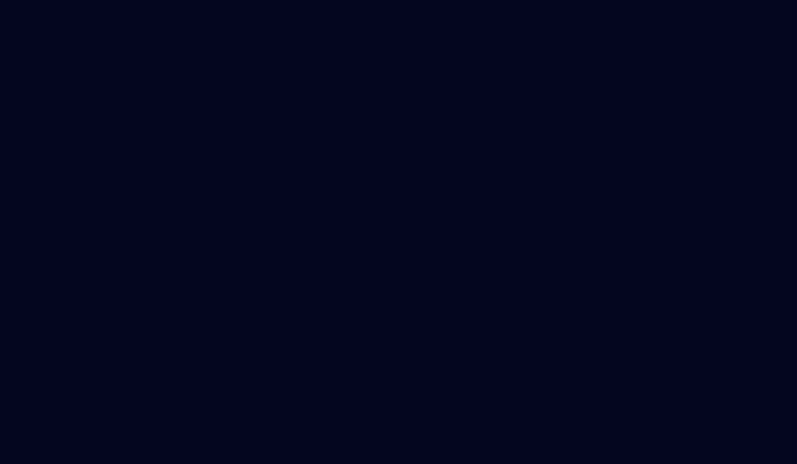
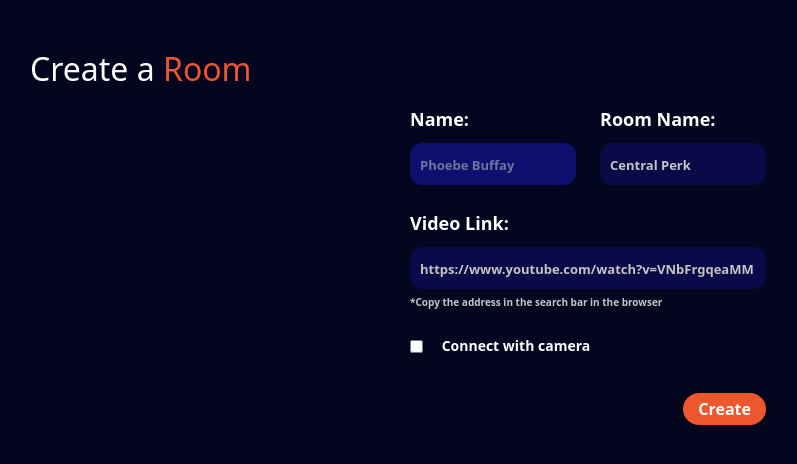
Before and after one commit to anchovycation/pingu-front-end, a React (Create React App) app: page /create-room in a window 1280 px wide. Before the commit this address had no page. Shown: the top 464 px of the page, without its empty margins (52-849 px from the left). Built offline with nearby package versions, Linux system fonts and the light colour scheme.

Commit message:
/create-room page added

```diff
--- a/src/App.css
+++ b/src/App.css
@@ -1,10 +1,4 @@
-
-
-body{
-  background-color: var(--alihan);
-}
-
-.create-room-btn{
+.primary-btn{
   background-color: var(--beyza);
   font-size: 20px;
   padding-left: 15px;
@@ -16,14 +10,14 @@ body{
   text-decoration: none;
 }
 
-.create-room-btn:hover{
+.primary-btn:hover{
   color: var(--alihan);
 }
 
 .join-btn{
-  text-decoration: none;
+  text-decoration: none !important;
   font-size: 20px;
-  color: var(--beyza);
+  color: var(--beyza) !important;
   margin-left: 50px;
 }
 
--- a/src/App.js
+++ b/src/App.js
@@ -1,3 +1,5 @@
+import { Link } from 'react-router-dom';
+
 import './App.css';
 
 function App() {
@@ -6,10 +8,10 @@ function App() {
     <div className='container'>
       <div className="row py-5">
         <div className="col-md-6 text">
-          <h1>The best way to <span className='penguening'>penguening</span> with friends.</h1>
+          <h1>The best way to <span className='penguening'>penguening</span> with<br/> friends.</h1>
           <p className='info'>start watching a YouTube video now</p>
-          <a href="/create-room" className='create-room-btn'>Create a Room</a>
-          <button type="button" class="btn btn-link join-btn">Join a Room</button>
+          <Link to="/create-room" className='primary-btn'>Create a Room</Link>
+          <button type="button" className="btn btn-link join-btn">Join a Room</button>
         </div>
         <div className="col-md-6">
           <img src="/pingu.png" alt="pingu" className='img-fluid' width="500px" height="500px"/>
--- /dev/null
+++ b/src/Components/CameraChecker/CameraChecker.css
@@ -0,0 +1,19 @@
+.camera-checker #camera {
+    width: 100%;
+    background-color: black;
+    border: 2px solid var(--beyza);
+}
+
+.camera-checker #camera-info {
+    font-size: 14px;
+}
+
+.camera-checker #cbx-label {
+    font-size: 14px;
+    font-weight: bold;
+    margin: 0;
+}
+
+.camera-checker #camera-info #camera-error {
+    color: var(--beyza);
+}
--- /dev/null
+++ b/src/Components/CameraChecker/CameraChecker.jsx
@@ -0,0 +1,60 @@
+import React, { useRef, useState } from 'react';
+import './CameraChecker.css'
+
+function CameraChecker(props) {
+
+  const [isChecked, setIsChecked] = useState(false);
+  const [videoStream, setvideoStream] = useState(null);
+  const [videoErrorMessage, setVideoErrorMessage] = useState(null);
+
+  const videoElement = useRef(null);
+
+  const checkCam = (event) => {
+    setIsChecked(event.target.checked);
+
+    if (event.target.checked) {
+      if (navigator.mediaDevices.getUserMedia) {
+        navigator.mediaDevices.getUserMedia({ video: true }) // get user video
+          .then((stream) => {
+            setvideoStream(stream);
+            videoElement.current.srcObject = stream;
+            setVideoErrorMessage(null);
+          })
+          .catch(function (err) {
+            setVideoErrorMessage(err.message);
+            return props.valueSetter(false)
+          });
+      }
+    } else {
+      //close camera connection
+      videoStream.getTracks().forEach(function (track) {
+        if (track.readyState === 'live' && track.kind === 'video') {
+          track.stop();
+        }
+      });
+    }
+    props.valueSetter(event.target.checked);
+  }
+
+  return <div className='camera-checker'>
+    <div className="row">
+      <div className="col-1 video-cbx">
+        <input type="checkbox"  onChange={checkCam}/>
+        <label className='chechmark'></label>
+      </div>
+      <div className="col-11">
+        <p id='cbx-label'>Connect with camera</p>
+      </div>
+    </div>
+    <div className="row">
+      <div className="col">
+        <video id='camera' autoPlay={true} ref={videoElement} style={{ display: isChecked ? 'block' : 'none' }} />
+      </div>
+      <div className='col' style={{ display: isChecked ? 'block' : 'none' }}>
+        {videoErrorMessage && <p id='camera-info'>Something went wrong!<br /> <strong id='camera-error'>{videoErrorMessage}</strong></p>}
+      </div>
+    </div>
+  </div>;
+}
+
+export default CameraChecker;
--- /dev/null
+++ b/src/Components/TextInput/TextInput.css
@@ -0,0 +1,45 @@
+.text-input{
+    width: 100%;
+    display: flex;
+    flex-direction: column;
+}
+
+.text-input .header{
+    margin: 10px 0;
+    font-size: 18px;
+    font-weight:bold;
+}
+
+.text-input input{
+    height: 42px;
+    color: rgb(218, 218, 218);
+    font-size: 13;
+    font-weight: bold;
+    border: none;
+    border-radius: 12px;
+    background-color: var(--light-navy);
+    padding-left: 10px;
+}
+
+.text-input input::placeholder{
+    color: rgb(199, 196, 196);
+    font-size: 13px;
+    font-weight: bold;
+}
+
+.text-input input:focus{
+    color: white;
+    background-color: #0d106e;
+    outline: none;
+}
+
+.text-input input:focus::placeholder{
+    color: rgba(199, 196, 196, 0.548)
+}
+
+.text-input .detail{
+    margin-top: 6px;
+    color: rgb(199, 196, 196);
+    font-size: 10px;
+    font-weight: bold;
+}
--- /dev/null
+++ b/src/Components/TextInput/TextInput.jsx
@@ -0,0 +1,26 @@
+import React, { useEffect, useRef } from 'react';
+import './TextInput.css';
+
+function TextInput(props) {
+
+  const input = useRef(null);
+  useEffect(() => {
+    if (props.isFocused) {
+      input.current?.focus();
+    }
+  }, [])
+
+  const callSetter = (event) => {
+    props.valueSetter(event.target.value);
+  }
+
+  return (
+    <div className="text-input" style={props.style}>
+      <p className='header'>{props.label}</p>
+      <input type="text" ref={input} onChange={callSetter} placeholder={props.placeholder} />
+      {props.detail && (<small className='detail'>{props.detail}</small>)}
+    </div>
+  );
+}
+
+export default TextInput;
--- /dev/null
+++ b/src/Pages/CreateRoom/CreateRoom.css
@@ -0,0 +1,27 @@
+.create-room{
+    margin-top: 50px;
+}
+
+.create-room .header{
+    font-weight: bolder;
+    background-color: var(--alihan);
+}
+
+.create-room .header #room{
+    color: var(--beyza);
+}
+
+.inputs{
+    margin: auto;
+    min-width: 300px;
+}
+
+.submit-btn{
+    padding: 4px 15px;
+    background-color: var(--beyza);
+    color: white;
+    font-size: 16px;
+    font-weight: bold;
+    border: none;
+    border-radius: 20px;
+}
--- /dev/null
+++ b/src/Pages/CreateRoom/CreateRoom.jsx
@@ -0,0 +1,77 @@
+import React, { useState } from 'react';
+import TextInput from '../../Components/TextInput/TextInput';
+import CameraChecker from '../../Components/CameraChecker/CameraChecker';
+
+import './CreateRoom.css';
+
+function CreateRoomPage() {
+  const [username, setUsername] = useState('');
+  const [roomName, setRoomName] = useState('');
+  const [videoLink, setVideoLink] = useState('');
+  const [isCameraReady, setIsCameraReady] = useState(false);
+
+
+  const submit = () => {
+    console.log({ username, roomName, videoLink, isCameraReady });
+  }
+
+  return (
+    <div className='container create-room'>
+      <div className="row">
+        <div className="col header">
+          <h2>Create a <span id='room'>Room</span></h2>
+        </div>
+      </div>
+      <div className="row">
+        <div className="col-4 inputs">
+          <div className="row">
+            <div className="col-6">
+              <TextInput
+                valueSetter={setUsername}
+                label='Name:'
+                placeholder='Phoebe Buffay'
+                isFocused={true}
+              />
+            </div>
+            <div className="col-6">
+              <TextInput
+                valueSetter={setRoomName}
+                label='Room Name:'
+                placeholder='Central Perk'
+              />
+            </div>
+          </div>
+          <div className="row" style={{margin: '15px 0 25px 0'}}>
+            <div className="col" style={{ padding: '0'}}>
+              <TextInput
+                valueSetter={setVideoLink}
+                label='Video Link:'
+                placeholder='https://www.youtube.com/watch?v=VNbFrgqeaMM'
+                detail='*Copy the address in the search bar in the browser'
+              />
+            </div>
+          </div>
+          <div className="row">
+            <div className="col">
+              <CameraChecker valueSetter={setIsCameraReady}/>
+            </div>
+          </div>
+          <div className="row">
+            <div
+              className="col"
+              style={{
+                display: 'flex',
+                justifyContent: 'flex-end',
+                marginTop: '10px'
+              }}
+            >
+              <button className='submit-btn' onClick={submit}>Create</button>
+            </div>
+          </div>
+        </div>
+      </div>
+    </div >
+  );
+}
+
+export default CreateRoomPage;
--- a/src/index.css
+++ b/src/index.css
@@ -1,6 +1,8 @@
 :root{
   --beyza: #EE562E;
   --alihan: #04051E;
+  --navy: #0d106e;
+  --light-navy: #090B48;
   --smoke: #595555;
 }
 
@@ -11,9 +13,6 @@ body {
     sans-serif;
   -webkit-font-smoothing: antialiased;
   -moz-osx-font-smoothing: grayscale;
+  background-color: var(--alihan) !important;
+  color: white !important;
 }
-
-code {
-  font-family: source-code-pro, Menlo, Monaco, Consolas, 'Courier New',
-    monospace;
-}
--- a/src/index.js
+++ b/src/index.js
@@ -5,11 +5,13 @@ import {
   Routes,
   Route
 } from "react-router-dom";
+import App from './App';
+import About from './Routes/About';
+import CreateRoomPage from './Pages/CreateRoom/CreateRoom';
+import reportWebVitals from './reportWebVitals';
+
 import './index.css';
 import 'bootstrap/dist/css/bootstrap.min.css';
-import App from './App';
-import About from './Routes/About';
-import reportWebVitals from './reportWebVitals';
 
 ReactDOM.render(
   <React.StrictMode>
@@ -17,6 +19,7 @@ ReactDOM.render(
       <Routes>
         <Route path='/' element={<App />} />
         <Route path='/about' element={<About />} />
+        <Route path="/create-room" element={<CreateRoomPage />} />
       </Routes>
     </BrowserRouter>
   </React.StrictMode>,
```
